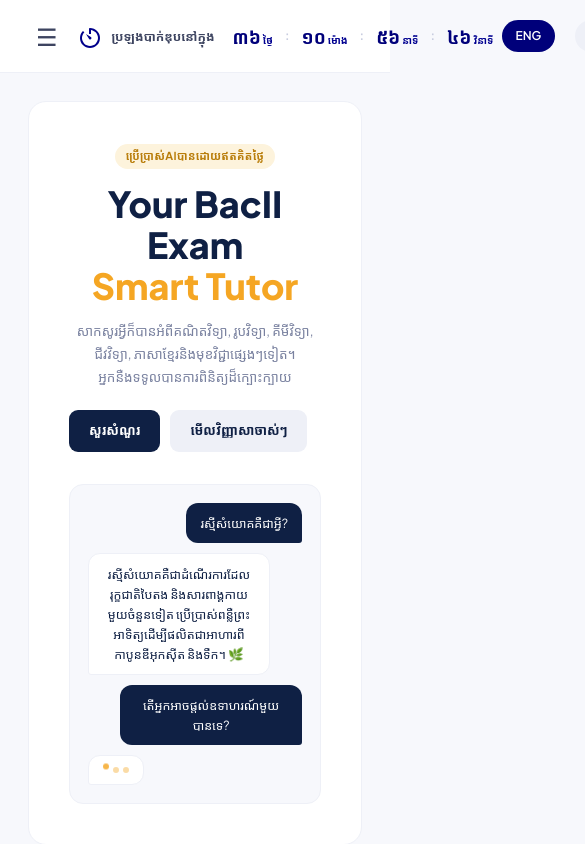
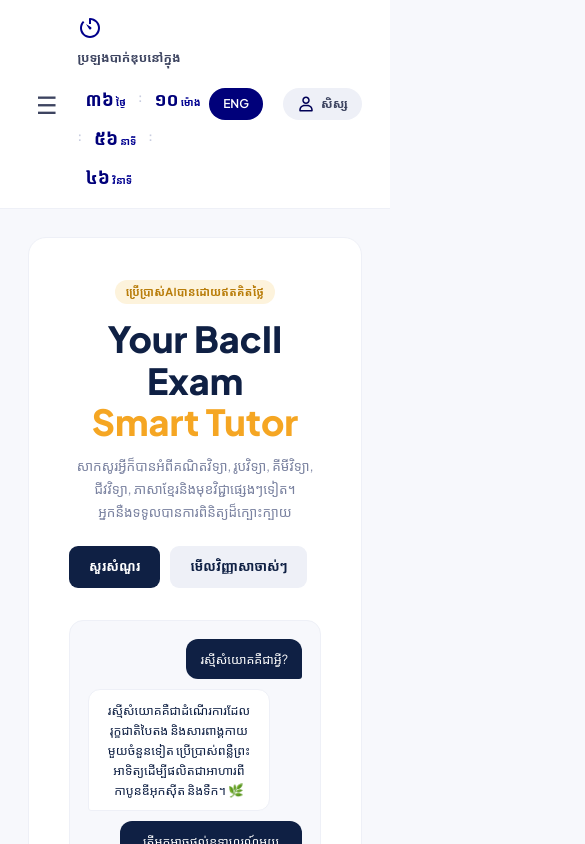
Before and after one commit to SambathHim/BacII-SmartTutor, a Vue app: page / in a window 390 px wide. Shown: the top 844 px of the page, 585 px wide, since content can reach past the window. Built offline with nearby package versions, Linux system fonts and the light colour scheme.

Commit message:
Improve mobile responsiveness for countdown

```diff
--- a/src/App.vue
+++ b/src/App.vue
@@ -203,6 +203,20 @@ export default {
   gap: 10px;
   min-width: 0;
   overflow: hidden;
+}
+@media (max-width: 480px) {
+  .topbar-countdown {
+    flex-direction: column;
+    align-items: flex-start;
+  }
+
+  .tc-label {
+    margin-bottom: 4px;
+  }
+
+  .tc-chips {
+    flex-wrap: wrap;
+  }
 }
 
 .tc-icon {
```
